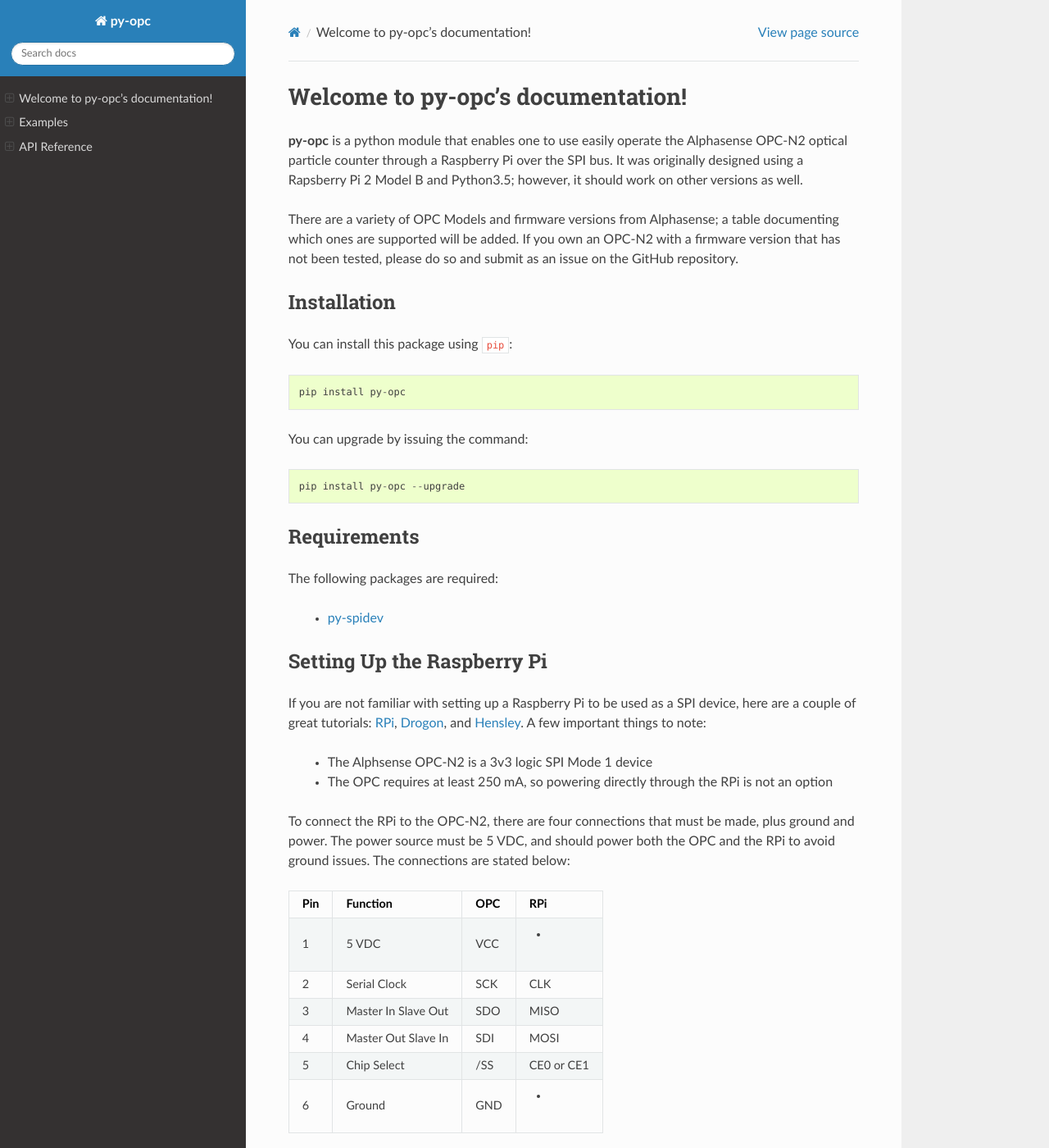
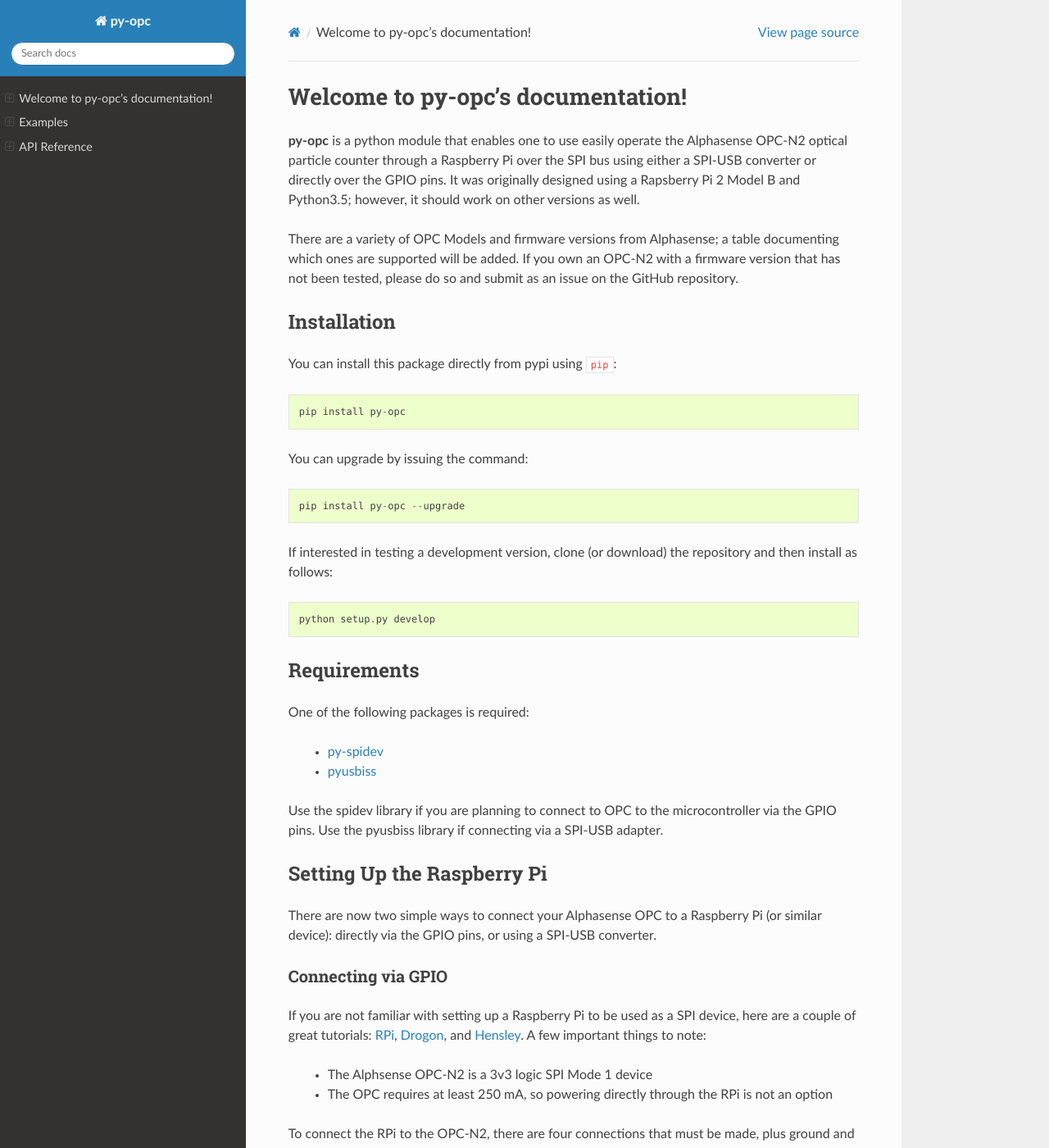
Before and after one commit to dhhagan/py-opc, a Sphinx documentation site: the page built from docs/index.rst, in a window 1280 px wide and 1400 px high. Shown: the whole window at 82% size. Built offline with Sphinx 7.4.7 and the Read the Docs theme 2.0.0, drawn with Linux system fonts in a browser that asks for light colours; some of the changed text lies outside the part shown.

Commit message:
added support and directions for usb-iss direct connection from DancingQuanta

```diff
--- a/docs/index.rst
+++ b/docs/index.rst
@@ -7,9 +7,9 @@
 ==================================
 
 **py-opc** is a python module that enables one to use easily operate the Alphasense
-OPC-N2 optical particle counter through a Raspberry Pi over the SPI bus. It was originally
-designed using a Rapsberry Pi 2 Model B and Python3.5; however, it should work on other versions
-as well.
+OPC-N2 optical particle counter through a Raspberry Pi over the SPI bus using either a SPI-USB converter
+or directly over the GPIO pins. It was originally designed using a Rapsberry Pi 2 Model B
+and Python3.5; however, it should work on other versions as well.
 
 There are a variety of OPC Models and firmware versions from Alphasense; a table documenting which ones
 are supported will be added. If you own an OPC-N2 with a firmware version that has not been tested, please
@@ -18,7 +18,7 @@
 Installation
 ------------
 
-You can install this package using ``pip``::
+You can install this package directly from pypi using ``pip``::
 
       pip install py-opc
 
@@ -26,17 +26,34 @@
 
       pip install py-opc --upgrade
 
+If interested in testing a development version, clone (or download) the repository and then install as follows::
+
+      python setup.py develop
+
+
 Requirements
 ------------
 
-The following packages are required:
+One of the following packages is required:
 
   * py-spidev_
+  * pyusbiss_
 
 .. _py-spidev: https://github.com/doceme/py-spidev
+.. _pyusbiss: https://github.com/DancingQuanta/pyusbiss
+
+Use the spidev library if you are planning to connect to OPC to the microcontroller via the GPIO pins.  Use
+the pyusbiss library if connecting via a SPI-USB adapter.
+
 
 Setting Up the Raspberry Pi
 ---------------------------
+
+There are now two simple ways to connect your Alphasense OPC to a Raspberry Pi (or similar device): directly via the GPIO
+pins, or using a SPI-USB converter.
+
+Connecting via GPIO
+~~~~~~~~~~~~~~~~~~~
 
 If you are not familiar with setting up a Raspberry Pi to be used as a SPI device,
 here are a couple of great tutorials: RPi_, Drogon_, and Hensley_. A few important things
@@ -63,6 +80,14 @@
 .. _RPi: https://www.raspberrypi.org/documentation/hardware/raspberrypi/spi/
 .. _Drogon: https://projects.drogon.net/understanding-spi-on-the-raspberry-pi/
 .. _Hensley: http://www.brianhensley.net/2012/07/getting-spi-working-on-raspberry-pi.html
+
+Connecting via a USB-SPI Converter
+~~~~~~~~~~~~~~~~~~~~~~~~~~~~~~~~~~
+
+To connect your OPC to the Raspberry Pi directly, you can use a SPI-USB converter. They can be found
+fairly inexpensively online or directly from Alphasense.
+
+You will then be able to directly connect the OPC to your Raspberry Pi's USB port.
 
 Getting Help
 ------------
@@ -99,6 +124,10 @@
 
 Setting up the SPI Connection
 -----------------------------
+
+Using the SpiDev Library via GPIO Pins
+~~~~~~~~~~~~~~~~~~~~~~~~~~~~~~~~~~~~~~
+
 ::
 
       import spidev
@@ -111,6 +140,17 @@
       # Set the SPI mode and clock speed
       spi.mode = 1
       spi.max_speed_hz = 500000
+
+Using the pyusbiss Library via USB Port
+~~~~~~~~~~~~~~~~~~~~~~~~~~~~~~~~~~~~~~~
+
+::
+
+      import usbiss
+      import opc
+
+      # Open a SPI connection
+      spi = usbiss.USBISS("/dev/ttyACM0", 'spi', spi_mode = 2, freq = 500000)
 
 
 Initiating the OPCN2
```
Also changed, not shown: other parts of docs/index.rst (+1 -1 lines), opc/__init__.py (+4 -4 lines).
